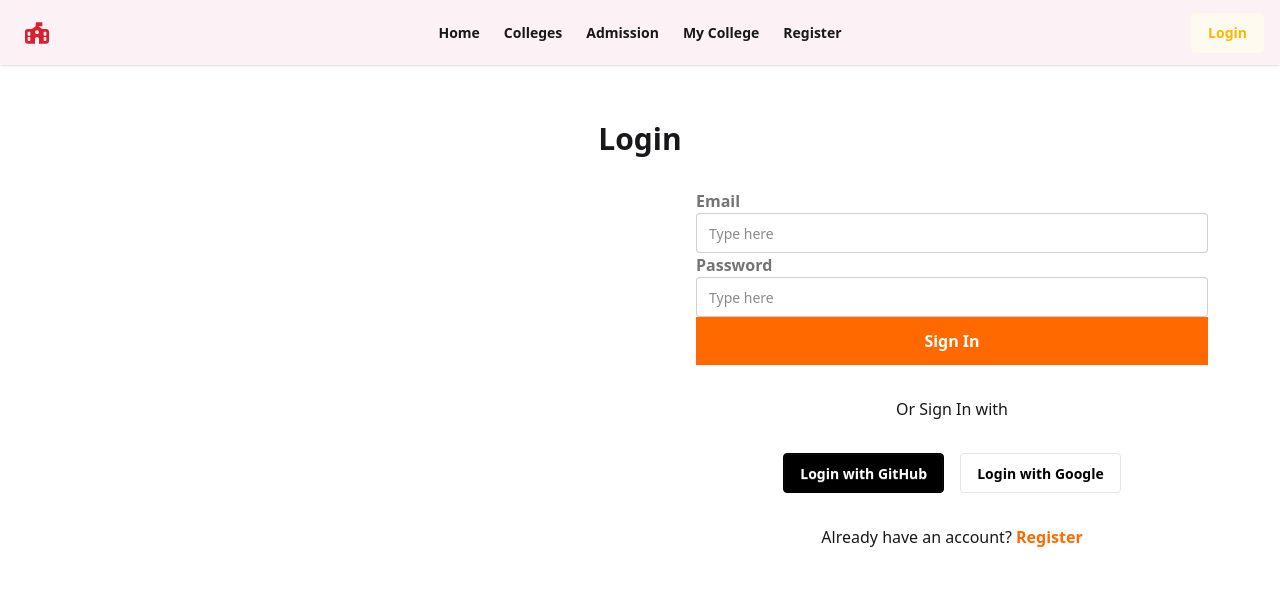
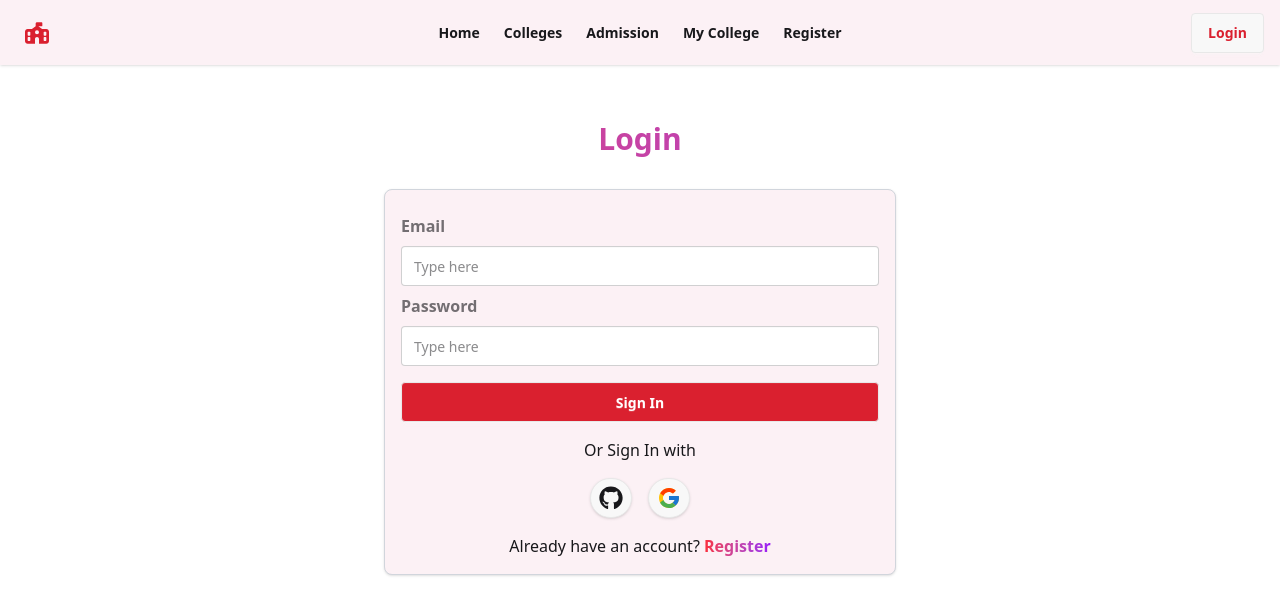
Before and after one commit to abdulmazidakash/f-next-js-college-booking, a Next.js app: page /login in a window 1280 px wide. Shown: the top 614 px of the page. Built offline with nearby package versions, Linux system fonts and the light colour scheme; no server answers.

Commit message:
login page and register page ui done

```diff
--- a/src/app/login/components/LoginForm.jsx
+++ b/src/app/login/components/LoginForm.jsx
@@ -40,10 +40,10 @@ export default function LoginForm() {
 	}
   };
   return (
-    <form onSubmit={handleSubmit} className="w-full max-w-lg space-y-8">
+    <form onSubmit={handleSubmit} className="w-full max-w-lg bg-section-bg rounded-lg shadow p-4 space-y-4 border border-gray-300">
       <label className="form-control w-full">
         <div className="label w-full">
-          <span className="label-text  font-bold">Email</span>
+          <span className="label-text  font-bold my-2">Email</span>
         </div>
         <input
           type="text"
@@ -54,7 +54,7 @@ export default function LoginForm() {
       </label>
       <label className="form-control w-full">
         <div className="label w-full">
-          <span className="label-text font-bold">Password</span>
+          <span className="label-text font-bold my-2">Password</span>
         </div>
         <input
           type="password"
@@ -63,14 +63,14 @@ export default function LoginForm() {
           className="input input-bordered w-full"
         />
       </label>
-      <button className="w-full h-12 bg-orange-500 text-white font-bold">
+      <button className="w-full btn  bg-button-bg mt-4 text-white hover:bg-white hover:text-black font-bold">
         Sign In
       </button>
       <p className="text-center">Or Sign In with</p>
       <SocialLogin />
       <p className="text-center">
         Already have an account?{" "}
-        <Link href="/register" className="text-orange-500 font-bold">
+        <Link href="/register" className="bg-gradient-to-r from-red-500 to-purple-600 bg-clip-text text-transparent font-bold">
           Register
         </Link>
       </p>
--- a/src/app/login/components/SocialLogin.jsx
+++ b/src/app/login/components/SocialLogin.jsx
@@ -4,6 +4,8 @@ import { signIn, useSession } from 'next-auth/react';
 import { useRouter } from 'next/navigation';
 import React, { useEffect } from 'react';
 import toast from 'react-hot-toast';
+import { FcGoogle } from "react-icons/fc";
+import { FaGithub } from "react-icons/fa";
 
 export default function SocialLogin() {
   const router = useRouter();
@@ -25,19 +27,19 @@ export default function SocialLogin() {
       {/* GitHub */}
       <button
         onClick={() => handleSocialLogin('github')}
-        className="btn bg-black text-white border-black"
+        className="btn text-2xl rounded-full p-2 shadow"
       >
         {/* GitHub SVG */}
-        Login with GitHub
+        <FaGithub />
       </button>
 
       {/* Google */}
       <button
         onClick={() => handleSocialLogin('google')}
-        className="btn bg-white text-black border-[#e5e5e5]"
+        className="btn text-2xl rounded-full p-2 shadow"
       >
         {/* Google SVG */}
-        Login with Google
+        <FcGoogle />
       </button>
     </div>
   );
--- a/src/app/login/page.jsx
+++ b/src/app/login/page.jsx
@@ -3,21 +3,11 @@ import LoginForm from "./components/LoginForm";
 export default function LoginPage() {
   return (
     <>
-      <h1 className="text-3xl font-bold text-center my-8">Login</h1>
-      <section className="container mx-auto grid grid-cols-12">
-        {/* Left Section */}
-        <div className="col-span-12 md:col-span-6 flex justify-center items-center">
-          {/* <Image
-            className="hidden md:block"
-            src={"/assets/images/login/login.svg"}
-            width={460}
-            height={500}
-            alt={"Authentication Image"}
-          /> */}
-        </div>
+      <h1 className="text-3xl text-center my-8 bg-gradient-to-r from-red-500 to-purple-600 bg-clip-text text-transparent font-bold">Login</h1>
+      <section className="container mx-auto">
 
         {/* Right Section */}
-        <div className="col-span-12 md:col-span-6 flex justify-center items-center">
+        <div className="flex justify-center items-center">
           <LoginForm />
         </div>
       </section>
--- a/src/app/register/components/RegisterForm.jsx
+++ b/src/app/register/components/RegisterForm.jsx
@@ -28,10 +28,10 @@ export default function RegisterForm() {
   };
 
   return (
-    <form onSubmit={handleSubmit} className="w-full max-w-lg space-y-8">
+    <form onSubmit={handleSubmit} className="w-full max-w-lg bg-section-bg rounded-lg shadow p-4 space-y-4 border border-gray-300">
       <label className="form-control w-full">
         <div className="label w-full">
-          <span className="label-text font-bold">Name</span>
+          <span className="label-text font-bold my-2">Name</span>
         </div>
         <input
           type="text"
@@ -44,7 +44,7 @@ export default function RegisterForm() {
 
       <label className="form-control w-full">
         <div className="label w-full">
-          <span className="label-text font-bold">Email</span>
+          <span className="label-text font-bold my-2">Email</span>
         </div>
         <input
           type="email"
@@ -57,7 +57,7 @@ export default function RegisterForm() {
 
       <label className="form-control w-full">
         <div className="label w-full">
-          <span className="label-text font-bold">Password</span>
+          <span className="label-text font-bold my-2">Password</span>
         </div>
         <input
           type="password"
@@ -71,13 +71,13 @@ export default function RegisterForm() {
       {/* <button type="submit" className="w-full h-12 bg-orange-500 text-white font-bold">
 
       </button> */}
-	  <button className="btn btn-outline btn-success w-full"> Sign Up</button>
+	  <button className="w-full btn  bg-button-bg mt-4 text-white hover:bg-white hover:text-black font-bold"> Sign Up</button>
 
       <p className="text-center">Or Sign In with</p>
       <SocialLogin />
       <p className="text-center">
         Already have an account?{" "}
-        <Link href="/login" className="text-orange-500 font-bold">
+        <Link href="/login" className="bg-gradient-to-r from-red-500 to-purple-600 bg-clip-text text-transparent font-bold">
           Login
         </Link>
       </p>
--- a/src/app/register/page.jsx
+++ b/src/app/register/page.jsx
@@ -4,21 +4,11 @@ import RegisterForm from "./components/RegisterForm";
 export default function RegisterPage() {
   return (
     <>
-      <h1 className="text-3xl font-bold text-center my-8">Register</h1>
-      <section className="container mx-auto grid grid-cols-12">
-        {/* Left Section */}
-        <div className="col-span-12 md:col-span-6 flex justify-center items-center">
-          {/* <Image
-            className="hidden md:block"
-            src={"/assets/images/login/login.svg"}
-            width={460}
-            height={500}
-            alt={"Authentication Image"}
-          /> */}
-        </div>
+      <h1 className="text-3xl text-center my-8 bg-gradient-to-r from-red-500 to-purple-600 bg-clip-text text-transparent font-bold">Register</h1>
+      <section className="container mx-auto">
 
         {/* Right Section */}
-        <div className="col-span-12 md:col-span-6 flex justify-center items-center">
+        <div className="flex justify-center items-center">
           <RegisterForm />
         </div>
       </section>
--- a/src/components/Navbar.jsx
+++ b/src/components/Navbar.jsx
@@ -1,6 +1,6 @@
 'use client';
 
-import { useSession } from 'next-auth/react';
+import { signOut, useSession } from 'next-auth/react';
 import Image from 'next/image';
 import Link from 'next/link';
 import { FaSchoolFlag } from "react-icons/fa6";
@@ -64,13 +64,13 @@ export default function Navbar() {
               />
             </li>
             <li
-			// onClick={() => signOut()}
-			className="btn btn-error mr-2">Logout</li>
+			onClick={() => signOut()}
+			className="btn hover:bg-button-bg  text-button-bg hover:text-white  mr-2">Logout</li>
           </div>
         ) : (
           <>
             {/* <Link href="/register" className="btn btn-error btn-soft">Register</Link> */}
-            <Link href="/login" className="btn btn-warning btn-soft mr-2">Login</Link>
+            <Link href="/login" className="btn hover:bg-button-bg  text-button-bg hover:text-white  mr-2">Login</Link>
           </>
         )}
       </div>
```
